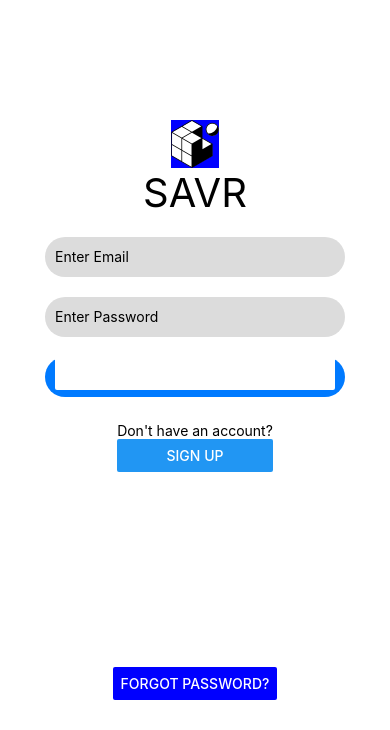
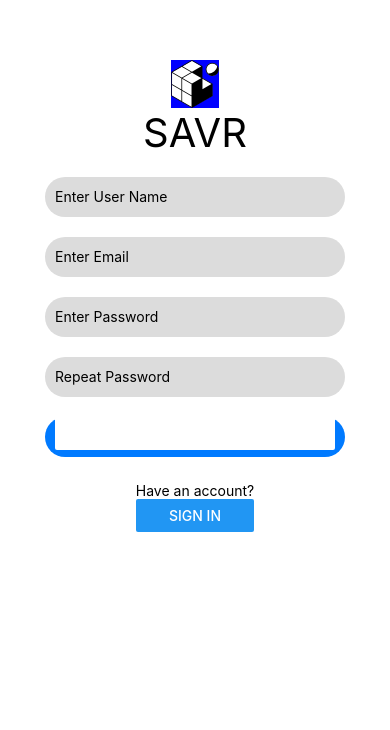
Before and after one commit to savr-Momentum-Team-8-Final-Project/savr-FE, a React Native app: screen / in a window 390 px wide. Shown: the part 114-844 px from the top of the page. Built offline with nearby package versions, Linux system fonts and the light colour scheme.

Commit message:
Do not pull to main  just backing up my work

```diff
--- a/App.js
+++ b/App.js
@@ -1,14 +1,13 @@
 import { StatusBar } from 'expo-status-bar';
 import React from 'react';
-import { SafeAreaView, StyleSheet, Text, View , Image} from 'react-native';
-import Homepage from './components/Homepage.js'
-import Login from './components/Login'
+import { SafeAreaView, StyleSheet, Text, View, Image } from 'react-native';
+import Register from './components/Register';
 
 export default function App () {
   return (
     <View style={styles.container}>
       <StatusBar style='auto' />
-      <Login style='auto' />
+      <Register style='auto' />
     </View>
   )
 }
--- a/api.js
+++ b/api.js
@@ -1,4 +1,4 @@
-import axios from 'axios'
+import axios from 'axios';
 
 export function requestLogin (username, password) {
   return axios.post('https://savr-travel.herokuapp.com/auth/token/login', {
@@ -8,21 +8,25 @@ export function requestLogin (username, password) {
 }
 
 export function requestLogout (token) {
-  return axios.post('https://savr-travel.herokuapp.com/auth/token/logout',
+  return axios
+    .post(
+      'https://savr-travel.herokuapp.com/auth/token/logout',
       {},
       {
         headers: {
           Authorization: `Token ${token}`,
           'Content-Type': 'application/json'
         }
-    })
+      }
+    )
     .then((response) => response)
 }
 
 export function requestRegistration (name, username, email, password) {
-  return axios.post('https://savr-travel.herokuapp.com/api/accounts/signup',
+  return axios
+    .post(
+      'https://savr-travel.herokuapp.com/api/accounts/signup',
       {
-      name: name,
         username: username,
         email: email,
         password: password
--- a/components/Register.js
+++ b/components/Register.js
@@ -1,46 +1,98 @@
-import React, { useState } from 'react'
-import { Text, StyleSheet, View, TextInput, Button, Image, Alert, Platform, KeyboardAvoidingView } from 'react-native'
+import React from 'react';
+import { Formik } from 'formik';
+import {
+  Text,
+  StyleSheet,
+  View,
+  TextInput,
+  Button,
+  Image,
+  Alert,
+  Platform,
+  KeyboardAvoidingView
+} from 'react-native';
+import { requestRegistration } from '../api.js';
 
-const LoginForm = () => {
+const RegisterForm = () => {
   return (
+    <Formik
+      initialValues={{
+        username: '',
+        email: '',
+        password: '',
+        password2: ''
+      }}
+    >
+      {({ handleSubmit, values, handleChange }) => (
         <KeyboardAvoidingView
           behavior={Platform.OS === 'ios' ? 'padding' : 'height'}
           style={styles.container}
         >
-      <Image style={styles.logo} source={require('../assets/favicon.png')} />
+          <Image
+            style={styles.logo}
+            source={require('../assets/favicon.png')}
+          />
           <Text style={styles.formLabel}> SAVR </Text>
-      <TextInput placeholder='Enter Email' style={styles.inputStyle} />
+          <TextInput
+            placeholder='Enter User Name'
+            autoCapitalize='none'
+            autoCorrect={false}
+            onChange={handleChange('username')}
+            value={values.username}
+            style={styles.inputStyle}
+          />
+          <TextInput
+            placeholder='Enter Email'
+            autoCapitalize='none'
+            autoCorrect={false}
+            keyboardType='email-address'
+            name='email'
+            textContentType='emailAddress'
+            onChange={handleChange('email')}
+            value={values.email}
+            style={styles.inputStyle}
+          />
           <TextInput
             secureTextEntry
             placeholder='Enter Password'
+            autoCapitalize='none'
+            autoCorrect={false}
+            name='password'
+            textContentType='password'
+            onChange={handleChange('password')}
+            value={values.password}
+            style={styles.inputStyle}
+          />
+          <TextInput
+            secureTextEntry
+            placeholder='Repeat Password'
+            autoCapitalize='none'
+            autoCorrect={false}
+            name='password'
+            textContentType='password'
+            onChange={handleChange('password2')}
+            value={values.password2}
             style={styles.inputStyle}
           />
           <View style={styles.button}>
             <Button
-          title='Login'
-          onPress={() => Alert.alert('Hey! Your button works!')}
+              title='Create Account'
+              onPress={(handleSubmit) => console.log(JSON.stringify(values))}
               color='white'
             />
           </View>
           <View style={styles.register}>
-        <Text>Don't have an account?
-        </Text>
+            <Text>Have an account?</Text>
             <Button
-          title='Sign Up'
+              title='Sign In'
               onPress={() => Alert.alert('Hey! Cant see me!')}
             />
           </View>
-      <View style={styles.forgot}>
-        <Button
-          title='Forgot Password?'
-          onPress={() => Alert.alert('Hey! Your button works!')}
-          color='blue'
-        />
-      </View>
         </KeyboardAvoidingView>
-
+      )}
+    </Formik>
   )
-}
+};
 
 const styles = StyleSheet.create({
   container: {
@@ -48,7 +100,6 @@ const styles = StyleSheet.create({
     alignItems: 'center',
     justifyContent: 'center',
     height: 50
-
   },
   formLabel: {
     fontSize: 40,
@@ -75,7 +126,6 @@ const styles = StyleSheet.create({
 
   register: {
     paddingVertical: 25
-
   },
 
   logo: {
@@ -89,4 +139,4 @@ const styles = StyleSheet.create({
   }
 })
 
-export default LoginForm
+export default RegisterForm
--- a/package.json
+++ b/package.json
@@ -11,11 +11,14 @@
     "axios": "^0.21.1",
     "expo": "~42.0.1",
     "expo-status-bar": "~1.0.4",
+    "formik": "^2.2.9",
     "react": "16.13.1",
     "react-dom": "16.13.1",
     "react-native": "https://github.com/expo/react-native/archive/sdk-42.0.0.tar.gz",
     "react-native-elements": "^3.4.2",
-    "react-native-web": "~0.13.12"
+    "react-native-web": "~0.13.12",
+    "recompose": "^0.30.0",
+    "yup": "^0.32.9"
   },
   "devDependencies": {
     "@babel/core": "^7.9.0"
```
Also changed, not shown: components/Login.js (+14 -8 lines), 1 other file (tests, documents, lock files or other folders). Lines whose indentation alone changed are shown as unchanged.
